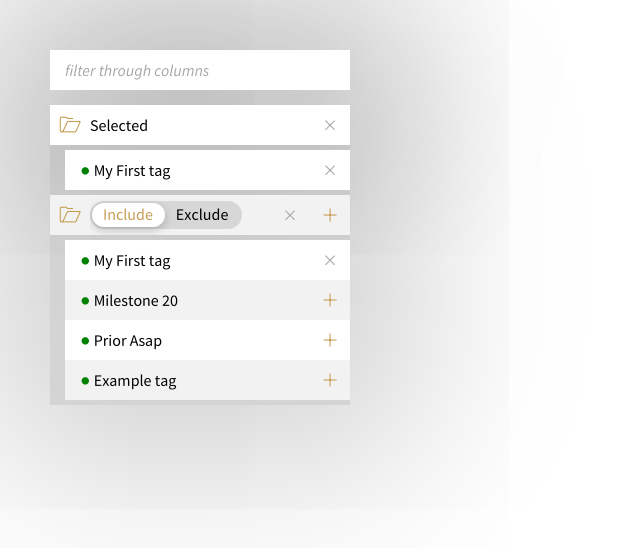
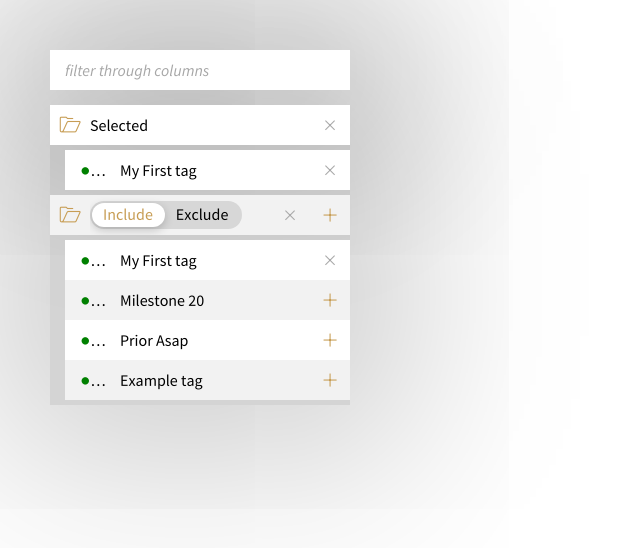
Before and after one commit to lordblendi/tracker-mockup, a Jekyll site: the page built from pages/colorpicker.html, in a window 1280 px wide. Shown: the top 548 px of the page, without its empty margins (0-640 px from the left). Built offline with Jekyll 4.4.1, drawn with Linux system fonts in a browser that asks for light colours; nearby versions of some CDN libraries; comment, search, counter and statistics services are not loaded.

Commit message:
added color into new column instead of a span in front of the text

```diff
--- a/_includes/popups/colorPickerPopup.html
+++ b/_includes/popups/colorPickerPopup.html
@@ -37,9 +37,13 @@
             <div class="itemBoxTable">
               <div class="itemBoxBody itemBoxBody--sortable ui-sortable">
                 <ul class="itemBoxTable__bodyRow">
+                  <li class="itemBoxTable__bodyCell js_colorselector-trigger" style="flex-grow: 0;" data-flex="1">
+                    <div class="itemBoxTable__bodyCellInner js_itemBoxTable__bodyCellInner--color">
+                      <span class="pmx-selector__labelIcon" style="color: green;">܌</span>
+                    </div>
+                  </li>
                   <li class="itemBoxTable__bodyCell" style="flex-grow: 1;" data-flex="1">
-                    <div class="itemBoxTable__bodyCellInner js_itemBoxTable__bodyCellInner--text js_colorselector-trigger">
-                      <span class="pmx-selector__labelIcon" style="color: green;">܌</span>
+                    <div class="itemBoxTable__bodyCellInner js_itemBoxTable__bodyCellInner--text">
                       My First tag
                     </div>
                   </li>
@@ -99,9 +103,13 @@
             <div class="itemBoxTable">
               <div class="itemBoxBody">
                 <ul class="itemBoxTable__bodyRow">
+                  <li class="itemBoxTable__bodyCell js_colorselector-trigger" style="flex-grow: 0;" data-flex="1">
+                    <div class="itemBoxTable__bodyCellInner js_itemBoxTable__bodyCellInner--color">
+                      <span class="pmx-selector__labelIcon" style="color: green;">܌</span>
+                    </div>
+                  </li>
                   <li class="itemBoxTable__bodyCell" style="flex-grow: 1;" data-flex="1">
-                    <div class="itemBoxTable__bodyCellInner js_itemBoxTable__bodyCellInner--text js_colorselector-trigger">
-                      <span class="pmx-selector__labelIcon" style="color: green;">܌</span>
+                    <div class="itemBoxTable__bodyCellInner js_itemBoxTable__bodyCellInner--text">
                       My First tag
                     </div>
                   </li>
@@ -112,9 +120,13 @@
                   </li>
                 </ul>
                 <ul class="itemBoxTable__bodyRow">
+                    <li class="itemBoxTable__bodyCell js_colorselector-trigger" style="flex-grow: 0;" data-flex="1">
+                      <div class="itemBoxTable__bodyCellInner js_itemBoxTable__bodyCellInner--color">
+                        <span class="pmx-selector__labelIcon" style="color: green;">܌</span>
+                      </div>
+                    </li>
                   <li class="itemBoxTable__bodyCell" style="flex-grow: 1;" data-flex="1">
-                    <div class="itemBoxTable__bodyCellInner js_itemBoxTable__bodyCellInner--text js_colorselector-trigger">
-                      <span class="pmx-selector__labelIcon" style="color: green;">܌</span>
+                    <div class="itemBoxTable__bodyCellInner js_itemBoxTable__bodyCellInner--text">
                       Milestone 20
                     </div>
                   </li>
@@ -125,9 +137,13 @@
                   </li>
                 </ul>
                 <ul class="itemBoxTable__bodyRow">
+                    <li class="itemBoxTable__bodyCell js_colorselector-trigger" style="flex-grow: 0;" data-flex="1">
+                      <div class="itemBoxTable__bodyCellInner js_itemBoxTable__bodyCellInner--color">
+                        <span class="pmx-selector__labelIcon" style="color: green;">܌</span>
+                      </div>
+                    </li>
                   <li class="itemBoxTable__bodyCell" style="flex-grow: 1;" data-flex="1">
-                    <div class="itemBoxTable__bodyCellInner js_itemBoxTable__bodyCellInner--text js_colorselector-trigger">
-                      <span class="pmx-selector__labelIcon" style="color: green;">܌</span>
+                    <div class="itemBoxTable__bodyCellInner js_itemBoxTable__bodyCellInner--text">
                       Prior Asap
                     </div>
                   </li>
@@ -138,9 +154,13 @@
                   </li>
                 </ul>
                 <ul class="itemBoxTable__bodyRow">
+                    <li class="itemBoxTable__bodyCell js_colorselector-trigger" style="flex-grow: 0;" data-flex="1">
+                      <div class="itemBoxTable__bodyCellInner js_itemBoxTable__bodyCellInner--color">
+                        <span class="pmx-selector__labelIcon" style="color: green;">܌</span>
+                      </div>
+                    </li>
                   <li class="itemBoxTable__bodyCell" style="flex-grow: 1;" data-flex="1">
-                    <div class="itemBoxTable__bodyCellInner js_itemBoxTable__bodyCellInner--text js_colorselector-trigger">
-                      <span class="pmx-selector__labelIcon" style="color: green;">܌</span>
+                    <div class="itemBoxTable__bodyCellInner js_itemBoxTable__bodyCellInner--text">
                       Example tag
                     </div>
                   </li>
--- a/scripts/components/colorselector.js
+++ b/scripts/components/colorselector.js
@@ -1,4 +1,4 @@
-$('.js_colorselector-trigger .pmx-selector__labelIcon').on('click', function(){
+$('.js_colorselector-trigger').on('click', function(){
   var colorSelectorPopup =  $('.colorSelector--popup');
 
   // if visible, remove it
@@ -63,7 +63,7 @@ $('.colorSelector .js_itemBoxTable__bodyCellInner--color span').on('click', func
   const color = $(this).attr('data-color');
 
   const toggle = $("#js_changeMyColor");
-  toggle.css('color', color);
+  toggle.find('.pmx-selector__labelIcon').css('color', color);
   toggle.removeAttr('id');
 
   $('.colorSelector').removeClass('js_colorSelector--visible');
```
